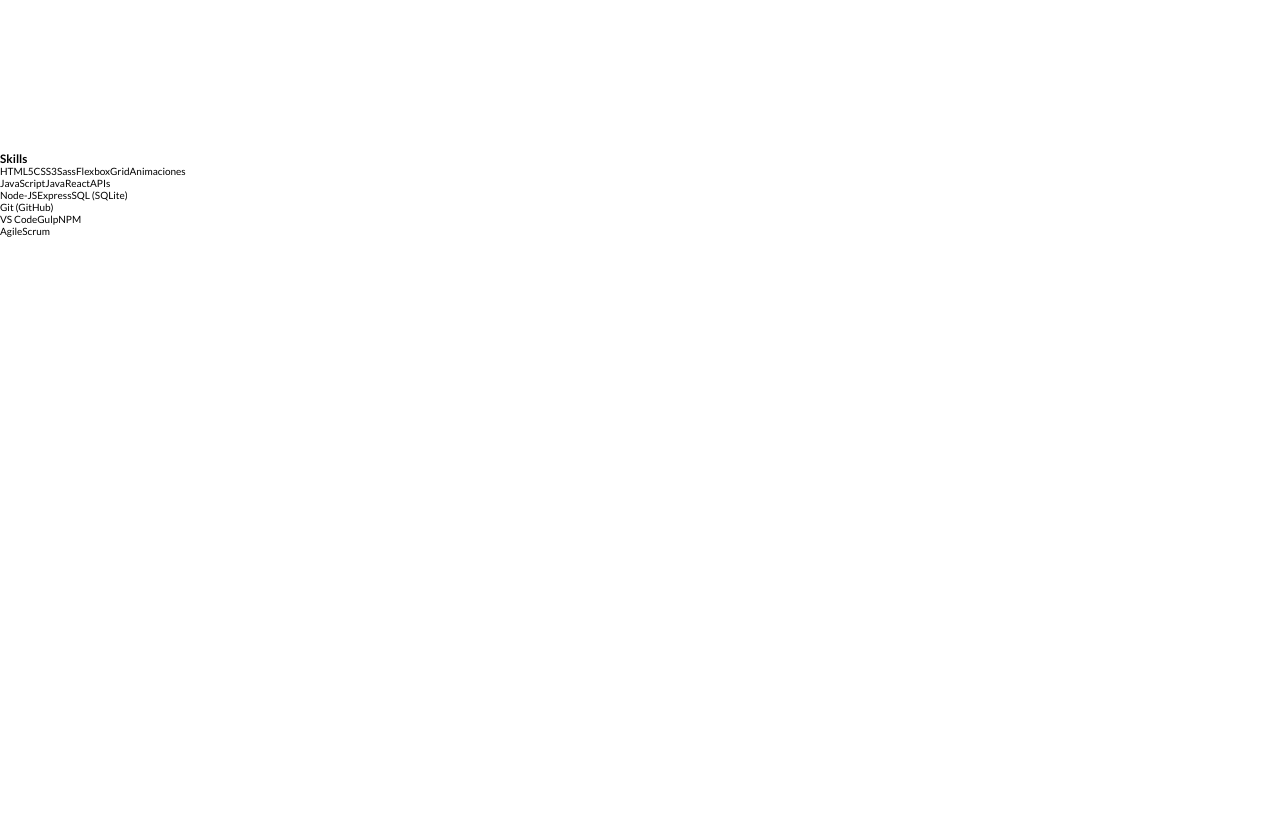
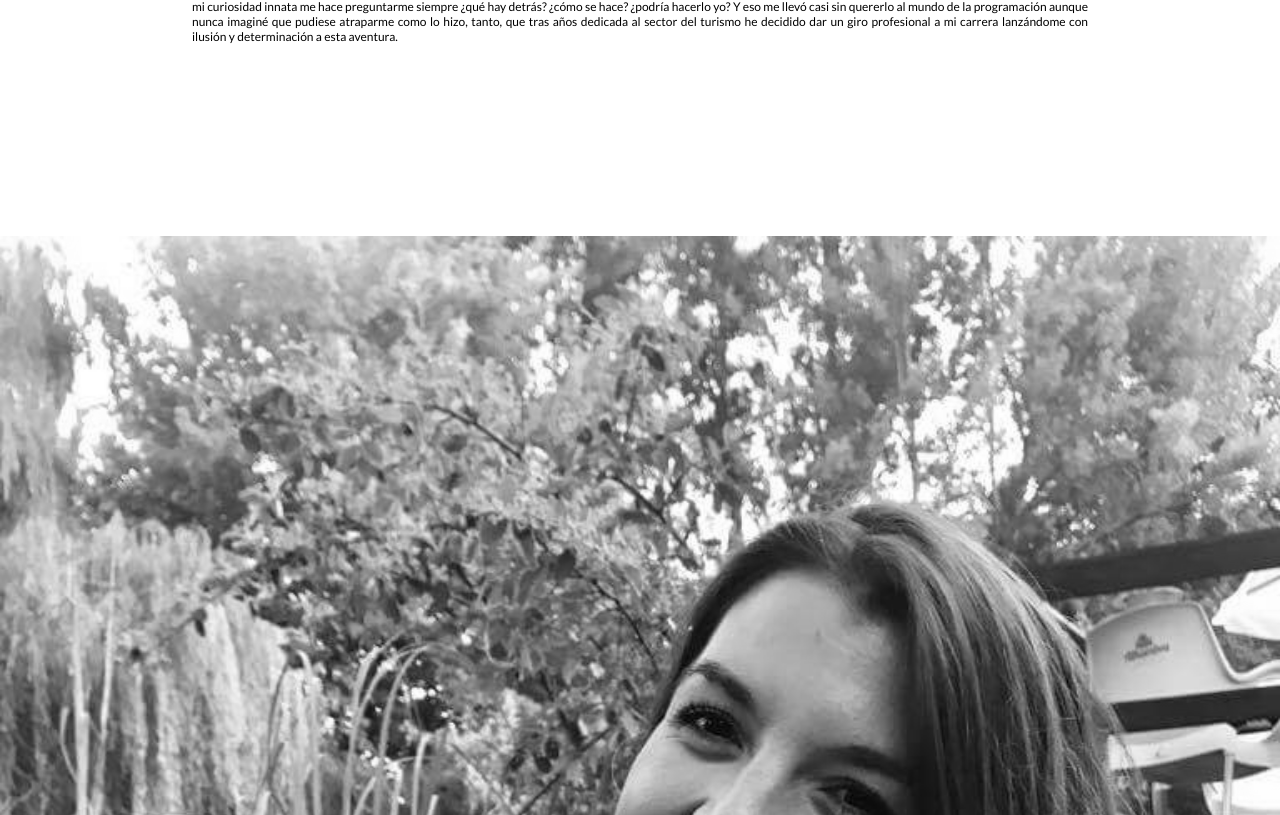
Before and after one commit to lupeMorales/portfolio, a React (Create React App) app: page /about in a window 1280 px wide. Shown: the part 1185-2000 px from the top of the page. Before the commit the page ends 1422 px from the top, so only its background shows below. Built offline with nearby package versions, Linux system fonts and the light colour scheme.

Commit message:
update about styles

```diff
--- a/src/components/About.js
+++ b/src/components/About.js
@@ -1,4 +1,5 @@
 import "../styles/layouts/About.scss";
+import imgProfile from "../images/lupe.jpg";
 const About = () => {
   return (
     <>
@@ -19,41 +20,20 @@
             turismo he decidido dar un giro profesional a mi carrera lanzándome
             con ilusión y determinación a esta aventura.
           </p>
-          {/*   <img src={} alt="" className="about__image"></img> */}
+          <img
+            src={imgProfile}
+            alt="Lupe Morales "
+            className="about__image"
+          ></img>
         </section>
-        <section className="about__skills">
+        <section className="skills">
           <h3 className="skills__title">Skills</h3>
-          <p className="skills__line">
-            <span className="skills__tag">HTML5</span>
-            <span className="skills__tag">CSS3</span>
-            <span className="skills__tag">Sass</span>
-            <span className="skills__tag">Flexbox</span>
-            <span className="skills__tag">Grid</span>
-            <span className="skills__tag">Animaciones</span>
-          </p>
-          <p className="skills__line">
-            <span className="skills__tag">JavaScript</span>
-            <span className="skills__tag">Java</span>
-            <span className="skills__tag">React</span>
-            <span className="skills__tag">APIs</span>
-          </p>
-          <p className="skills__line">
-            <span className="skills__tag">Node-JS</span>
-            <span className="skills__tag">Express</span>
-            <span className="skills__tag">SQL (SQLite)</span>
-          </p>
-          <p className="skills__line">
-            <span className="skills__tag">Git (GitHub)</span>
-          </p>
-          <p className="skills__line">
-            <span className="skills__tag">VS Code</span>
-            <span className="skills__tag">Gulp</span>
-            <span className="skills__tag">NPM</span>
-          </p>
-          <p className="skills__line">
-            <span className="skills__tag">Agile</span>
-            <span className="skills__tag">Scrum</span>
-          </p>
+          <p className="skills__line">HTML5 CSS3 Sass Flexbox Animaciones</p>
+          <p className="skills__line">JavaScript Java React APIs</p>
+          <p className="skills__line">Node-JS Express SQL</p>
+          <p className="skills__line">Git GitHub</p>
+          <p className="skills__line">VS Code Gulp NPM</p>
+          <p className="skills__line">Agile Scrum</p>
         </section>
       </section>
     </>
--- a/src/styles/layouts/About.scss
+++ b/src/styles/layouts/About.scss
@@ -9,7 +9,6 @@
     width: 100%;
     height: 100vh;
     padding: 0 40px;
-
     line-height: 80px;
     background: linear-gradient(
       to bottom,
@@ -30,6 +29,11 @@
     font-size: clamp(8.8rem, 20vw, 22rem);
     font-weight: 900;
   }
+  &__text {
+    font-size: 1.2rem;
+    text-align: justify;
+    padding: 15%;
+  }
   &__text--strong {
     margin-top: 40px;
     font-size: 2rem;
@@ -38,9 +42,32 @@
     line-height: normal;
   }
   &__bio {
-    padding: 20% 15%;
+    padding: 15% 0;
+  }
+  &__image {
+    width: 100%;
+    height: auto;
+    object-fit: cover;
+    filter: grayscale(100%);
   }
 }
+.skills {
+  padding: 15%;
+
+  &__title {
+    font-size: 2.5rem;
+    color: $mainColor;
+    margin-bottom: 25px;
+  }
+  &__line {
+    text-decoration: overline;
+    text-decoration-color: rgba(255, 87, 81, 0.6);
+    text-decoration-thickness: 10px;
+    margin-bottom: 25px;
+    word-spacing: 10px;
+  }
+}
+
 .line {
   display: inline-block;
   width: 100px;
```
Also changed, not shown: src/images/lupe.jpg (added).
